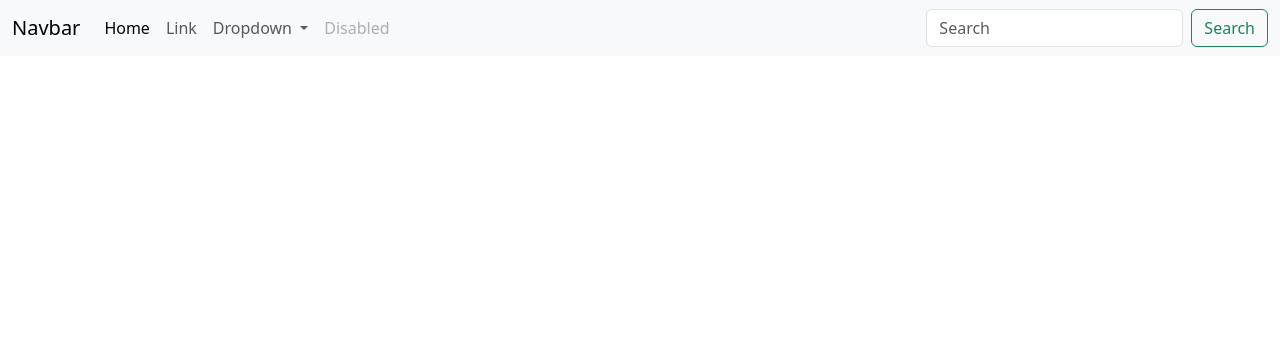
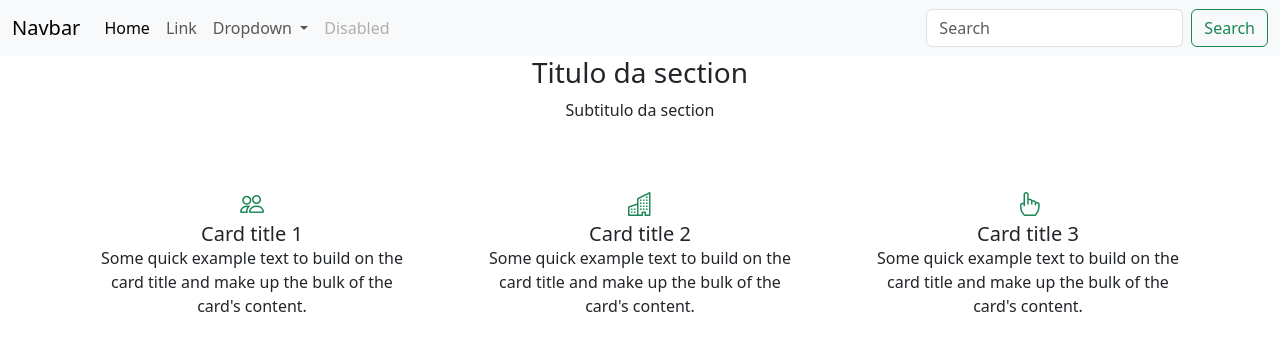
Before and after one commit to arthurrocha-dev/projeto, a plain HTML site: page index.html in a window 1280 px wide. Drawn offline with nearby package versions, Linux system fonts and the light colour scheme.

Commit message:
Adicionando primeira section

```diff
--- a/index.html
+++ b/index.html
@@ -1,16 +1,22 @@
 <!DOCTYPE html>
 <html lang="en">
+
 <head>
   <meta charset="UTF-8">
   <meta name="viewport" content="width=device-width, initial-scale=1.0">
   <title>Document</title>
-        <link href="https://cdn.jsdelivr.net/npm/bootstrap@5.3.5/dist/css/bootstrap.min.css" rel="stylesheet" integrity="sha384-SgOJa3DmI69IUzQ2PVdRZhwQ+dy64/BUtbMJw1MZ8t5HZApcHrRKUc4W0kG879m7" crossorigin="anonymous">
+  <link href="https://cdn.jsdelivr.net/npm/bootstrap@5.3.5/dist/css/bootstrap.min.css" rel="stylesheet"
+    integrity="sha384-SgOJa3DmI69IUzQ2PVdRZhwQ+dy64/BUtbMJw1MZ8t5HZApcHrRKUc4W0kG879m7" crossorigin="anonymous">
+  <link rel="stylesheet" href="https://cdn.jsdelivr.net/npm/bootstrap-icons@1.11.3/font/bootstrap-icons.min.css">
   </head>
 <body>
+
+  <header>
     <nav class="navbar navbar-expand-lg bg-body-tertiary">
       <div class="container-fluid">
         <a class="navbar-brand" href="#">Navbar</a>
-    <button class="navbar-toggler" type="button" data-bs-toggle="collapse" data-bs-target="#navbarSupportedContent" aria-controls="navbarSupportedContent" aria-expanded="false" aria-label="Toggle navigation">
+        <button class="navbar-toggler" type="button" data-bs-toggle="collapse" data-bs-target="#navbarSupportedContent"
+          aria-controls="navbarSupportedContent" aria-expanded="false" aria-label="Toggle navigation">
           <span class="navbar-toggler-icon"></span>
         </button>
         <div class="collapse navbar-collapse" id="navbarSupportedContent">
@@ -22,13 +28,16 @@
               <a class="nav-link" href="#">Link</a>
             </li>
             <li class="nav-item dropdown">
-          <a class="nav-link dropdown-toggle" href="#" role="button" data-bs-toggle="dropdown" aria-expanded="false">
+              <a class="nav-link dropdown-toggle" href="#" role="button" data-bs-toggle="dropdown"
+                aria-expanded="false">
                 Dropdown
               </a>
               <ul class="dropdown-menu">
                 <li><a class="dropdown-item" href="#">Action</a></li>
                 <li><a class="dropdown-item" href="#">Another action</a></li>
-            <li><hr class="dropdown-divider"></li>
+                <li>
+                  <hr class="dropdown-divider">
+                </li>
                 <li><a class="dropdown-item" href="#">Something else here</a></li>
               </ul>
             </li>
@@ -43,8 +52,51 @@
         </div>
       </div>
     </nav>
+  </header>
+
+  <section class="row container gap-5 mx-auto">
+    <div>
+      <h3 class="text-center">
+        Titulo da section
+      </h3>
+
+      <p class="text-center">Subtitulo da section</p>
+    </div>
 
 
-        <script src="https://cdn.jsdelivr.net/npm/bootstrap@5.3.5/dist/js/bootstrap.bundle.min.js" integrity="sha384-k6d4wzSIapyDyv1kpU366/PK5hCdSbCRGRCMv+eplOQJWyd1fbcAu9OCUj5zNLiq" crossorigin="anonymous"></script>
+    <div class="col" style="width: 18rem;">
+      <div class="card-body text-center">
+        <i class="bi bi-people text-success fs-4"></i>
+        <h5 class="card-title">Card title 1</h5>
+        <p class="card-text">Some quick example text to build on the card title and make up the bulk of the card's
+          content.</p>
+
+      </div>
+    </div>
+
+    <div class=" col" style="width: 18rem;">
+      <div class="card-body text-center ">
+        <i class="bi bi-buildings text-success fs-4"></i>
+        <h5 class="card-title">Card title 2</h5>
+        <p class="card-text">Some quick example text to build on the card title and make up the bulk of the card's
+          content.</p>
+      </div>
+    </div>
+
+    <div class="col" style="width: 18rem;">
+      <div class="card-body text-center">
+        <i class="bi bi-hand-index text-success fs-4"></i>
+        <h5 class="card-title">Card title 3</h5>
+        <p class="card-text">Some quick example text to build on the card title and make up the bulk of the card's
+          content.</p>
+      </div>
+    </div>
+  </section>
+
+
+  <script src="https://cdn.jsdelivr.net/npm/bootstrap@5.3.5/dist/js/bootstrap.bundle.min.js"
+    integrity="sha384-k6d4wzSIapyDyv1kpU366/PK5hCdSbCRGRCMv+eplOQJWyd1fbcAu9OCUj5zNLiq"
+    crossorigin="anonymous"></script>
 </body>
+
 </html>
```
Lines whose indentation alone changed are shown as unchanged.
